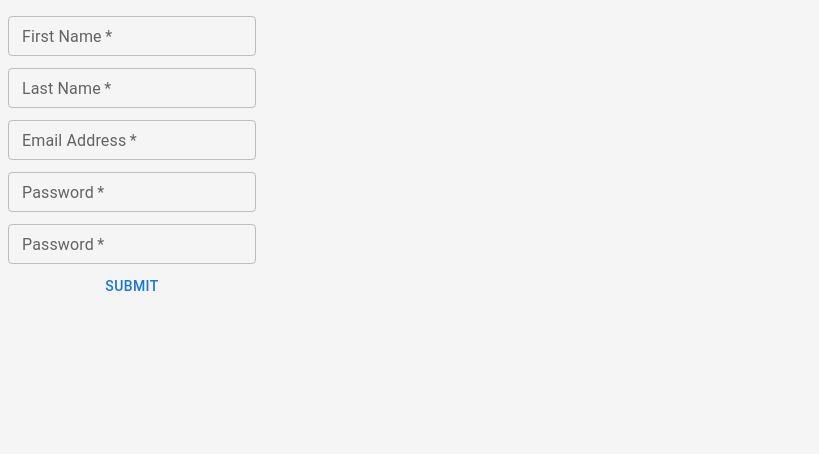
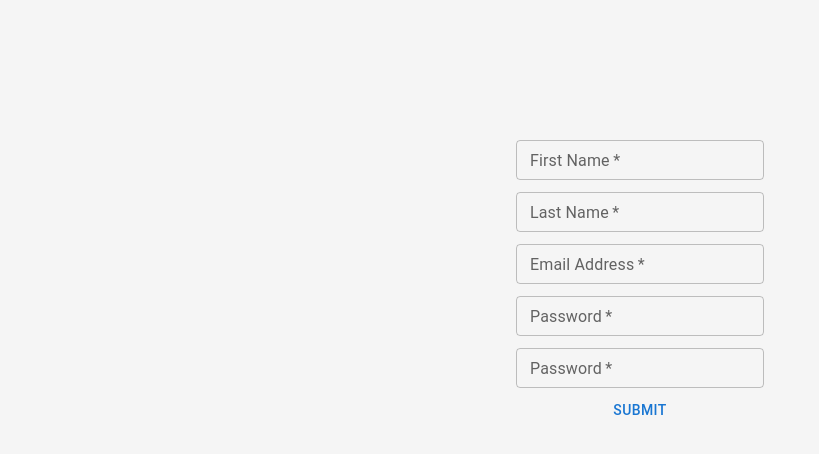
Before and after one commit to ninabrissey/your-epk, a React (Create React App) app: page /register in a window 1280 px wide. Shown: the top 454 px of the page, without its empty margins (0-819 px from the left). Built offline with nearby package versions, Linux system fonts and the light colour scheme; a web font is replaced by a local one.

Commit message:
Add container class to register page

```diff
--- a/src/components/pages/LoginPage/LoginPage.scss
+++ b/src/components/pages/LoginPage/LoginPage.scss
@@ -75,3 +75,14 @@
 .login-btn {
   align-self: center;
 }
+
+
+
+
+// REGISTER FORM
+
+.register-container {
+  display: flex;
+  align-items: center;
+  justify-content: center;
+}
--- a/src/components/pages/LoginPage/RegisterForm.tsx
+++ b/src/components/pages/LoginPage/RegisterForm.tsx
@@ -51,7 +51,7 @@ const RegisterForm = ({ setIsRegistering, setIsLoggingIn } : any) => {
 	}
 
   return (
-    <form className='login-container'>
+    <form className='login-container register-container'>
 			<FormControl sx={{ m: 1, minWidth: 120 }}>
 				<TextField
 					id='outlined-basic'
```
